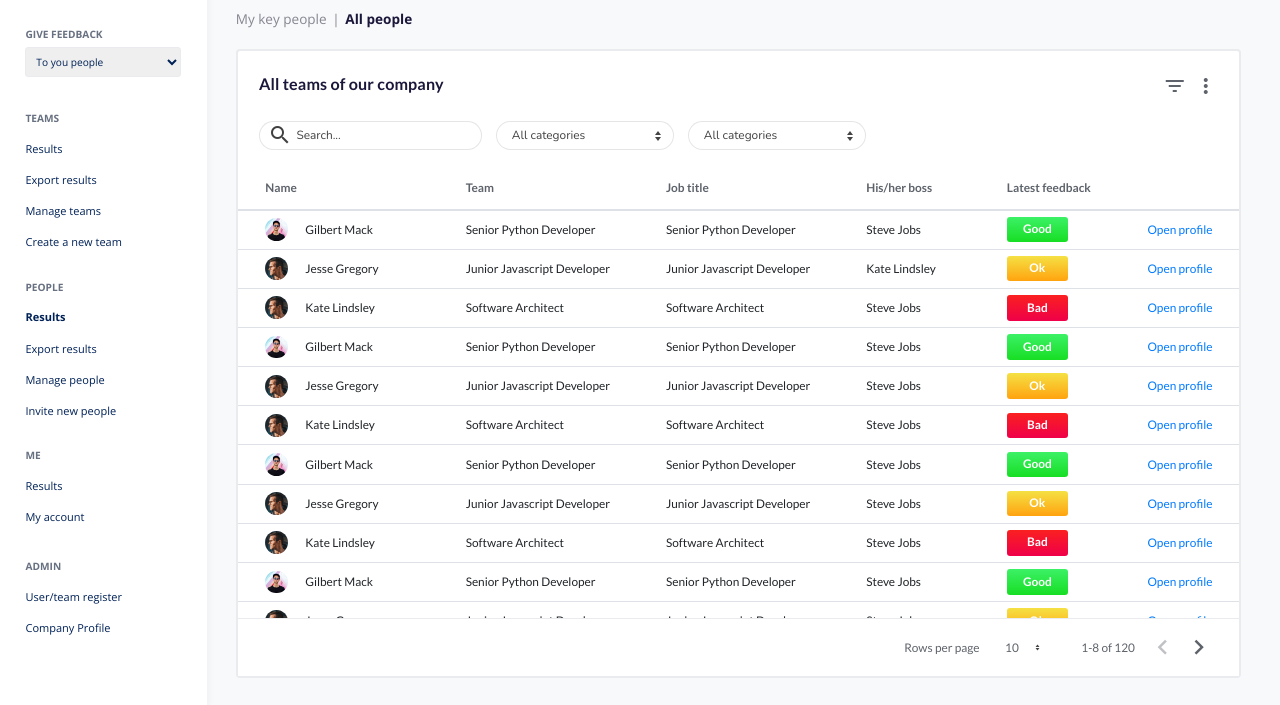
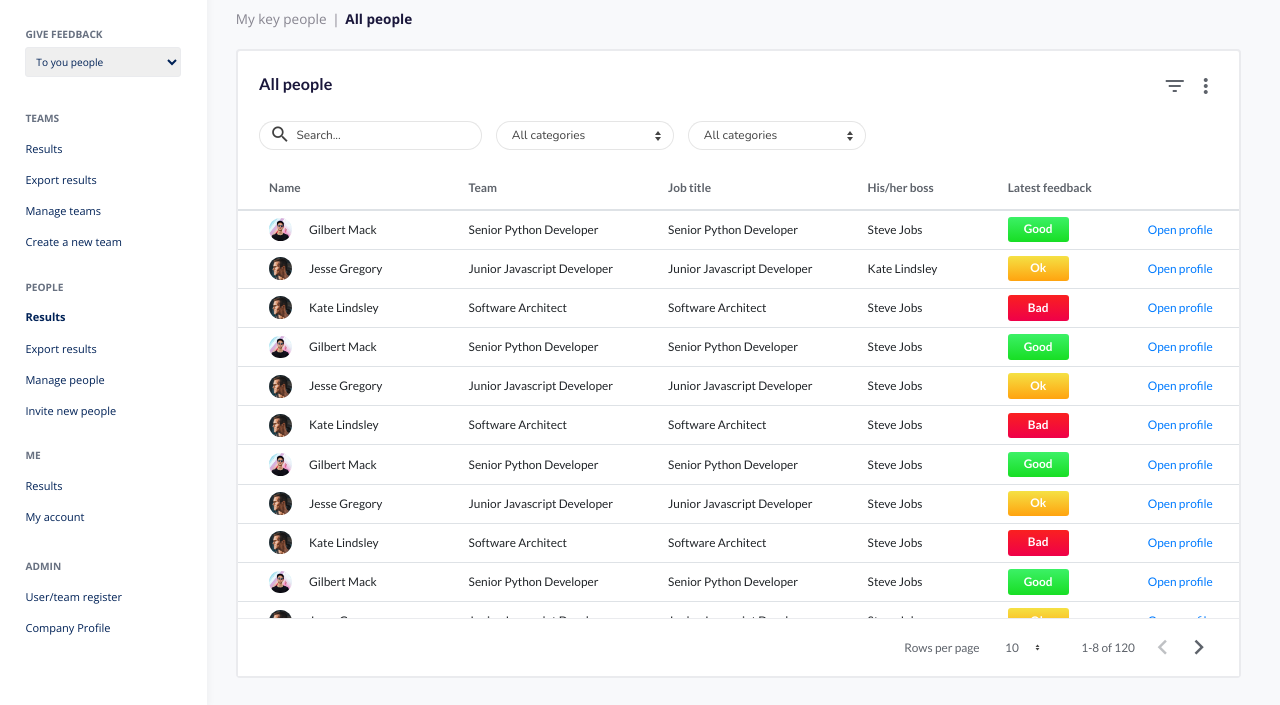
Before and after one commit to markrajk/dashboard-frontend-all-people, a plain HTML site: page index.html in a window 1280 px wide. Shown: the part 95-800 px from the top of the page. Drawn offline with nearby package versions, Linux system fonts and the light colour scheme.

Commit message:
first commit 02

```diff
--- a/index.html
+++ b/index.html
@@ -96,10 +96,10 @@
 
 
                 <div class="h3 d-flex justify-content-between">
-                    <h3>All teams of our company</h3>
+                    <h3>All people</h3>
                     <div>
-                        <a href="#"><i class="material-icons">filter_list</i></a>
-                        <a href="#"><i class="material-icons ml-2">more_vert</i></a>
+                        <a href="#"><i class="d-none d-sm-inline-block material-icons">filter_list</i></a>
+                        <a href="#"><i class="d-none d-sm-inline-block material-icons ml-2">more_vert</i></a>
                     </div>
                 </div>
 
--- a/scss/style.scss
+++ b/scss/style.scss
@@ -176,7 +176,6 @@ body {
   padding: 0 4.6rem 0 3.4rem;
 
   &-header {
-    //position: fixed;
     position: relative;
     top: 0;
     left: 0;
@@ -184,7 +183,6 @@ body {
     height: 17rem;
     padding-top: 4.1rem;
     background-color: #f8f9fb;
-    z-index: 500;
 
     &-logout {
       height: 2rem;
@@ -253,6 +251,7 @@ body {
 
     & .inputs {
       padding: 0 2.5rem;
+
       & .search {
         margin-bottom: 1rem;
         position: relative;
@@ -292,6 +291,7 @@ body {
         }
 
         & i {
+          font-size: 2.5rem;
           position: absolute;
           top: 50%;
           left: 2.5rem;
@@ -339,8 +339,6 @@ body {
     // }
 
     & .table {
-      //position: relative;
-      //margin-top: 4.7rem;
       margin-bottom: 0;
       height: 100%;
       max-height: 100%;
@@ -448,6 +446,7 @@ body {
       flex: 1;
       max-height: calc(100vh - 14.4rem - 2.8rem - 6.9rem - 12.2rem - 6.9rem - 3rem);
       overflow-y: auto;
+      overflow-x: hidden;
       scrollbar-width: none; /* Firefox */
       -ms-overflow-style: none; /* Internet Explorer 10+ */
 
@@ -461,8 +460,8 @@ body {
       width: 100%;
       display: flex;
     }
-    &.flex-table tr td,
-    &.flex-table tr th {
+    &.flex-table tr td:not(.spacer-left),
+    &.flex-table tr th:not(.spacer-left) {
       white-space: nowrap;
       display: flex;
       flex: 1.1;
@@ -509,7 +508,7 @@ body {
 
     & .spacer-left {
       // display: block;
-      flex: 0.05 !important;
+      //flex: 0.05 !important;
       width: 25px !important;
     }
 
```
Also changed, not shown: css/style.css.
